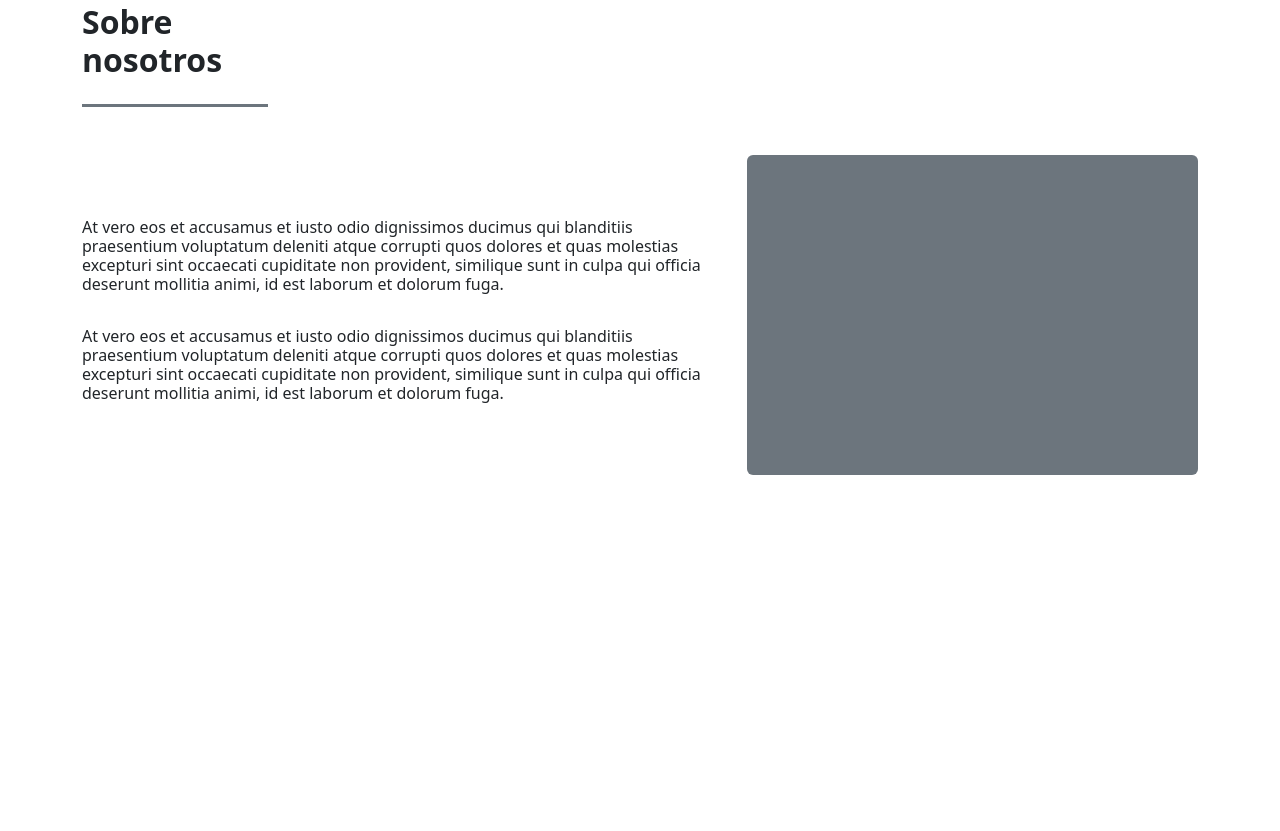
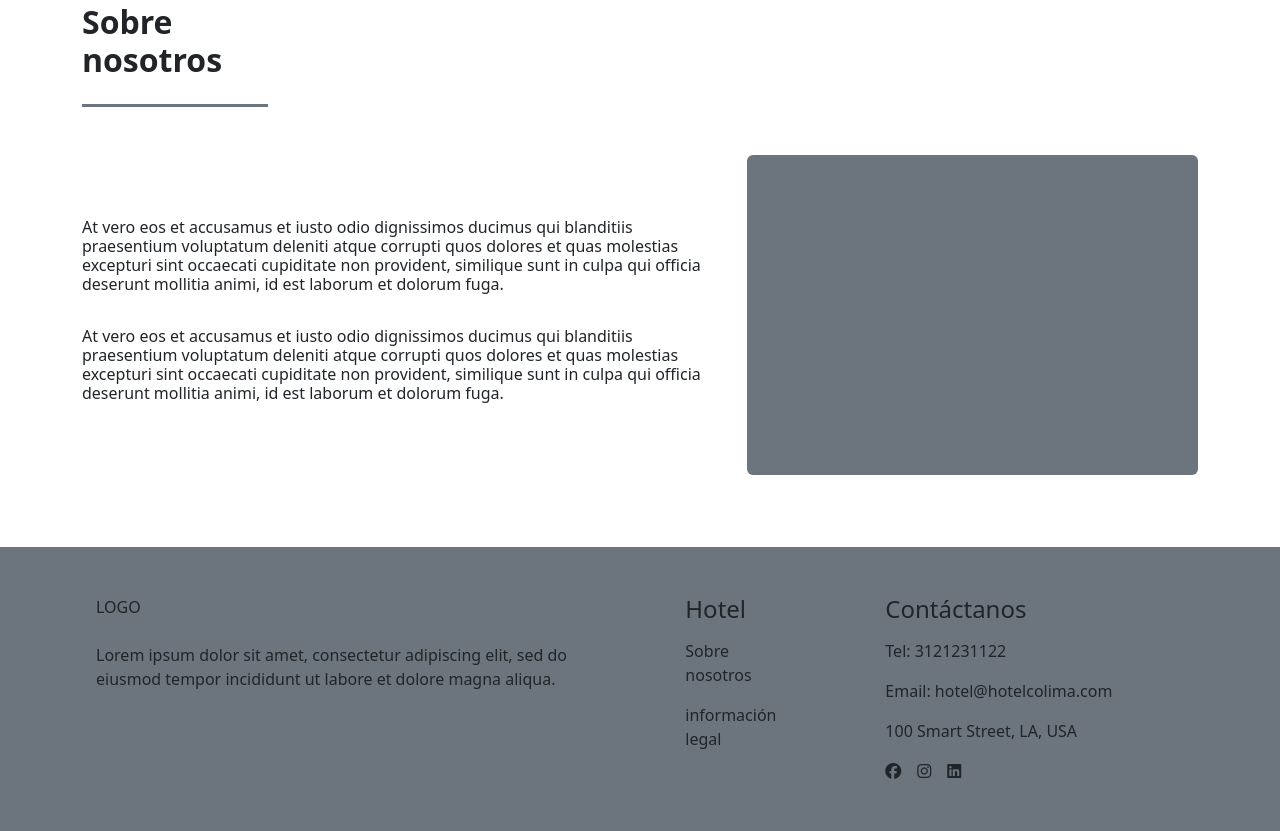
Before and after one commit to Danyblas27/proyecto-hotel, a website: page pages/home.html in a window 1280 px wide. Shown: the part 2730-3561 px from the top of the page. Before the commit the page ends 3253 px from the top, so only its background shows below. Drawn offline with nearby package versions, Linux system fonts and the light colour scheme.

Commit message:
agregué el footer. Home listo

```diff
--- a/home/home.html
+++ b/pages/home.html
@@ -51,7 +51,7 @@
             </nav>
         </header>
 
-        <main>
+        <main class="mb-4">
             <div id="banner" class="position-relative col-md-12" style="max-height: 70dvh; overflow: hidden;">
                 <img src="https://images.acuarioinbursa.com.mx/img/2022/08/Visita-el-Mar-de-la-ciudad.-scaled.jpg" class="w-100" style="object-fit: cover; height: 100%;" alt="Fondo">
                 <div class="position-absolute bottom-0 start-0 p-4 text-white col-md-6">
@@ -211,6 +211,42 @@
                 </div>
             </div>
         </main>
+        <footer class="p-5 bg-secondary">
+            <div class="d-flex flex-row col-md-12 mx-5">
+                <div class="d-flex flex-column col-md-5">
+                    <div>LOGO</div>
+                    <div class="mt-4">
+                        <p>Lorem ipsum dolor sit amet, consectetur adipiscing elit, sed do eiusmod tempor incididunt ut labore et dolore magna aliqua.  </p>
+                    </div>
+                </div>
+                <div class="d-flex flex-row col-md-6 mx-5">
+                    <div class="d-flex flex-column mx-5">
+                        <div>
+                            <h4>Hotel</h4>
+                        </div>
+                        <div class="mt-2">
+                            <p>Sobre nosotros</p>
+                            <p>información legal</p>
+                        </div>
+                    </div>
+                    <div class="d-flex flex-column col-md-6 mx-5">
+                        <div>
+                            <h4>Contáctanos</h4>
+                        </div>
+                        <div class="mt-2">
+                            <p>Tel: 3121231122</p>
+                            <p>Email: hotel@hotelcolima.com</p>
+                            <p> 100 Smart Street, LA, USA</p>
+                            <div class="d-flex flex-row">
+                                <div><i class="fab fa-facebook me-2"></i></div>
+                                <div><i class="fab fa-instagram mx-2"></i></div>
+                                <div><i class="fab fa-linkedin mx-2"></i></div>
+                            </div>
+                        </div>
+                    </div>
+                </div>
+            </div>
+        </footer>
         <script src="https://cdn.jsdelivr.net/npm/bootstrap@5.3.0/dist/js/bootstrap.bundle.min.js"></script>
     </body>
 </html>
```
